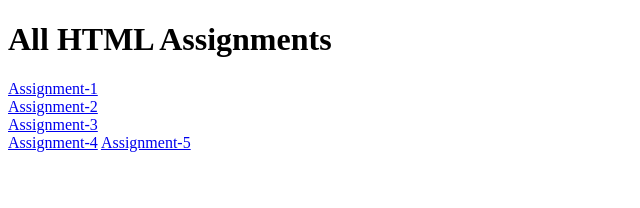
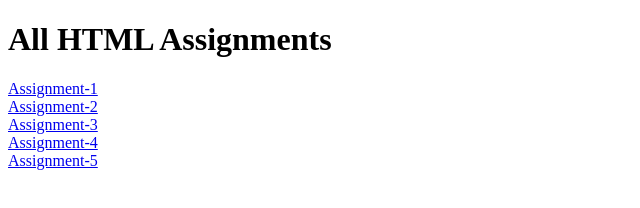
Before and after one commit to AsadUllah0310/CSS-Assignment-1, a plain HTML site: page index.html in a window 1280 px wide. Shown: the whole page, without its empty margins (0-640 px from the left). Drawn offline with Linux system fonts and the light colour scheme.

Commit message:
Assignment 5 attached herewith

```diff
--- a/index.html
+++ b/index.html
@@ -10,7 +10,7 @@
     <a href="./Assignment-1.html">Assignment-1</a> <br>
     <a href="./Assignment-2.html">Assignment-2</a> <br>
     <a href="./Assignment-3.html">Assignment-3</a><br>
-    <a href="./Assignment-4.html">Assignment-4</a>
+    <a href="./Assignment-4.html">Assignment-4</a> <br>
     <a href="./Assignmnet-5.html">Assignment-5</a>
 
 </body>
```
